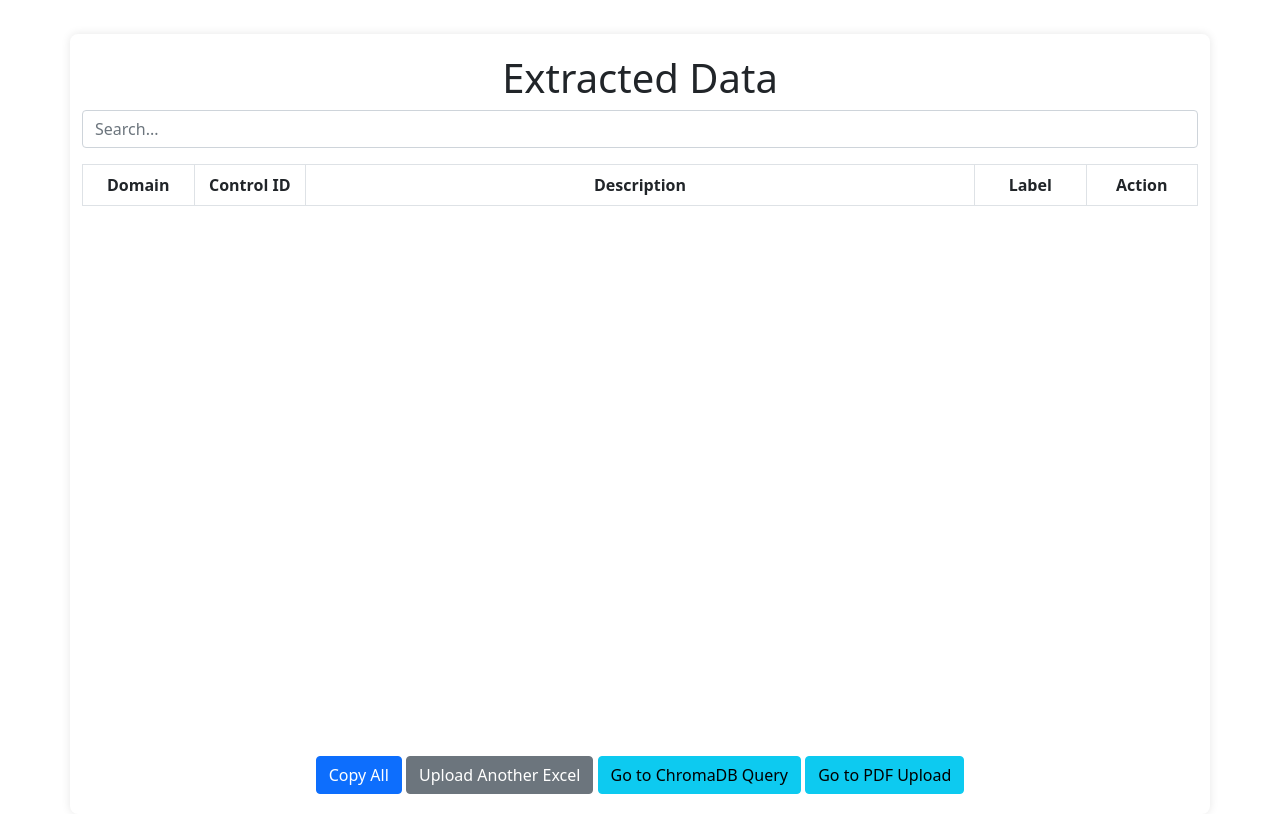
After one commit to farhancirrus/EXTRACT2, a Django app: template pdf_extractor/templates/pdf_extractor/excel_result.html in a window 1280 px wide. The commit adds this page. Run offline with Django 5.2, Linux system fonts and the light colour scheme; the template is opened without the code that fills it: most values are stand-ins (such as "Sample title", 1, 10 or a date in 2020); lists and menus that the app fills with data are empty.

Commit message:
can now upload/extract excel

```diff
--- a/pdf_extractor/models.py
+++ b/pdf_extractor/models.py
@@ -3,3 +3,7 @@ from django.db import models
 class PDFDocument(models.Model):
     file = models.FileField(upload_to='pdfs/')
     uploaded_at = models.DateTimeField(auto_now_add=True)
+
+class ExcelDocument(models.Model):
+    file = models.FileField(upload_to='excels/')
+    uploaded_at = models.DateTimeField(auto_now_add=True)
--- /dev/null
+++ b/pdf_extractor/templates/pdf_extractor/excel_result.html
@@ -0,0 +1,177 @@
+{% load static %}
+<!DOCTYPE html>
+<html lang="en">
+<head>
+    <meta charset="UTF-8">
+    <meta name="viewport" content="width=device-width, initial-scale=1.0">
+    <title>Extracted Data</title>
+    <link rel="stylesheet" href="{% static 'pdf_extractor/styles.css' %}">
+    <script src="https://code.jquery.com/jquery-3.6.0.min.js"></script>
+    <script src="https://cdn.jsdelivr.net/npm/bootstrap@5.1.3/dist/js/bootstrap.bundle.min.js"></script>
+    <link rel="stylesheet" href="https://cdn.jsdelivr.net/npm/bootstrap@5.1.3/dist/css/bootstrap.min.css">
+    <style>
+        .table-container {
+            height: 70vh;
+            overflow-y: auto;
+        }
+        .table {
+            table-layout: fixed;
+        }
+        .table th:nth-child(1),
+        .table td:nth-child(1) {
+            width: 10%;
+        }
+        .table th:nth-child(2),
+        .table td:nth-child(2) {
+            width: 10%;
+        }
+        .table th:nth-child(3),
+        .table td:nth-child(3) {
+            width: 60%;
+        }
+        .table th:nth-child(4),
+        .table td:nth-child(4) {
+            width: 10%;
+        }
+        .table th:nth-child(5),
+        .table td:nth-child(5) {
+            width: 10%;
+        }
+        .table td {
+            word-wrap: break-word;
+        }
+    </style>
+</head>
+<body>
+    <div class="container mt-5">
+        <h1>Extracted Data</h1>
+        <div class="mb-3">
+            <input type="text" id="search" class="form-control" placeholder="Search...">
+        </div>
+        <div class="table-container">
+            <table class="table table-striped table-bordered">
+                <thead>
+                    <tr>
+                        <th>Domain</th>
+                        <th>Control ID</th>
+                        <th>Description</th>
+                        <th>Label</th>
+                        <th>Action</th>
+                    </tr>
+                </thead>
+                <tbody id="jsonTable">
+                </tbody>
+            </table>
+        </div>
+        <div id="pagination" class="d-flex justify-content-center mt-3"></div>
+        <button class="btn btn-primary mt-3" onclick="copyAll()">Copy All</button>
+        <button class="btn btn-secondary mt-3" onclick="window.location.href='{% url 'upload_excel' %}'">Upload Another Excel</button>
+        <button class="btn btn-info mt-3" onclick="window.location.href='{% url 'query_view' %}'">Go to ChromaDB Query</button>
+        <button class="btn btn-info mt-3" onclick="window.location.href='{% url 'upload_pdf' %}'">Go to PDF Upload</button>
+    </div>
+
+    <script>
+        const jsonData = {{ json_data|safe }};
+        const itemsPerPage = 10;
+        let currentPage = 1;
+
+        function flattenData(data) {
+            const flatData = [];
+            for (const domain in data) {
+                data[domain].forEach(item => {
+                    flatData.push({
+                        domain: domain,
+                        control_id: item.control_id,
+                        control_description: item.control_description,
+                        label: item.label
+                    });
+                });
+            }
+            return flatData;
+        }
+
+        const flatJsonData = flattenData(jsonData);
+
+        function displayJSON(page) {
+            const start = (page - 1) * itemsPerPage;
+            const end = start + itemsPerPage;
+            const pageData = flatJsonData.slice(start, end);
+
+            $('#jsonTable').empty();
+            pageData.forEach(item => {
+                $('#jsonTable').append(`
+                    <tr>
+                        <td>${item.domain}</td>
+                        <td>${item.control_id}</td>
+                        <td>${item.control_description}</td>
+                        <td>${item.label}</td>
+                        <td><button class="btn btn-sm btn-outline-primary" onclick="copyToClipboard('${item.control_id}: ${item.control_description}')">Copy</button></td>
+                    </tr>
+                `);
+            });
+
+            updatePagination();
+        }
+
+        function updatePagination() {
+            const totalPages = Math.ceil(flatJsonData.length / itemsPerPage);
+            let paginationHtml = '';
+
+            for (let i = 1; i <= totalPages; i++) {
+                paginationHtml += `<button class="btn btn-sm btn-outline-secondary mx-1 ${i === currentPage ? 'active' : ''}" onclick="changePage(${i})">${i}</button>`;
+            }
+
+            $('#pagination').html(paginationHtml);
+        }
+
+        function changePage(page) {
+            currentPage = page;
+            displayJSON(page);
+        }
+
+        function copyToClipboard(text) {
+            navigator.clipboard.writeText(text).then(() => {
+                alert('Copied to clipboard!');
+            });
+        }
+
+        function copyAll() {
+            const allText = JSON.stringify(jsonData, null, 2);
+            navigator.clipboard.writeText(allText).then(() => {
+                alert('All data copied to clipboard!');
+            });
+        }
+
+        $('#search').on('input', function() {
+            const searchTerm = $(this).val().toLowerCase();
+            const filteredData = flatJsonData.filter(item =>
+                item.domain.toLowerCase().includes(searchTerm) ||
+                item.control_id.toLowerCase().includes(searchTerm) ||
+                item.control_description.toLowerCase().includes(searchTerm) ||
+                item.label.toLowerCase().includes(searchTerm)
+            );
+            displayFilteredJSON(filteredData);
+        });
+
+        function displayFilteredJSON(data) {
+            $('#jsonTable').empty();
+            data.forEach(item => {
+                $('#jsonTable').append(`
+                    <tr>
+                        <td>${item.domain}</td>
+                        <td>${item.control_id}</td>
+                        <td>${item.control_description}</td>
+                        <td>${item.label}</td>
+                        <td><button class="btn btn-sm btn-outline-primary" onclick="copyToClipboard('${item.control_id}: ${item.control_description}')">Copy</button></td>
+                    </tr>
+                `);
+            });
+            $('#pagination').empty();
+        }
+
+        $(document).ready(function() {
+            displayJSON(1);
+        });
+    </script>
+</body>
+</html>
--- a/pdf_extractor/templates/pdf_extractor/home.html
+++ b/pdf_extractor/templates/pdf_extractor/home.html
@@ -11,6 +11,7 @@
     <div class="container">
         <h1>Welcome to E.X.T.R.A.C.T</h1>
         <button onclick="window.location.href='{% url 'upload_pdf' %}'">Go to PDF Upload</button>
+        <button onclick="window.location.href='{% url 'upload_excel' %}'">Go to Excel Upload</button>
         <button onclick="window.location.href='{% url 'query_view' %}'">Go to ChromaDB Query</button>
     </div>
 </body>
--- a/pdf_extractor/templates/pdf_extractor/result.html
+++ b/pdf_extractor/templates/pdf_extractor/pdf_result.html
@@ -67,6 +67,7 @@
         <button class="btn btn-primary mt-3" onclick="copyAll()">Copy All</button>
         <button class="btn btn-secondary mt-3" onclick="window.location.href='{% url 'upload_pdf' %}'">Upload Another PDF</button>
         <button class="btn btn-info mt-3" onclick="window.location.href='{% url 'query_view' %}'">Go to ChromaDB Query</button>
+        <button class="btn btn-info mt-3" onclick="window.location.href='{% url 'upload_excel' %}'">Go to Excel Upload</button>
     </div>
 
     <script>
--- a/pdf_extractor/templates/pdf_extractor/query.html
+++ b/pdf_extractor/templates/pdf_extractor/query.html
@@ -17,7 +17,8 @@
             <button type="submit">Submit</button>
         </form>
         <div id="results"></div>
-        <button onclick="window.location.href='{% url 'upload_pdf' %}'">Go to PDF Upload</button>
+        <button onclick="window.location.href='{% url 'upload_excel' %}'" class="btn btn-secondary mt-3">Go to Excel Upload</button>
+        <button onclick="window.location.href='{% url 'upload_pdf' %}'" class="btn btn-secondary mt-3">Go to PDF Upload</button>
     </div>
     <script>
         document.getElementById('query-form').onsubmit = async function(e) {
--- a/pdf_extractor/templates/pdf_extractor/upload.html
+++ b/pdf_extractor/templates/pdf_extractor/upload_pdf.html
@@ -19,6 +19,7 @@
             </div>
             <button type="submit" class="btn btn-primary">Upload</button>
         </form>
+        <button onclick="window.location.href='{% url 'upload_excel' %}'" class="btn btn-secondary mt-3">Go to Excel Upload</button>
         <button onclick="window.location.href='{% url 'query_view' %}'" class="btn btn-secondary mt-3">Go to ChromaDB Query</button>
     </div>
 </body>
--- a/pdf_extractor/urls.py
+++ b/pdf_extractor/urls.py
@@ -1,8 +1,12 @@
 from django.urls import path
-from .views import home, upload_pdf, query_view
+from .views import home, upload_pdf, query_view, upload_excel
+import logging
+
+logger = logging.getLogger(__name__)
 
 urlpatterns = [
     path('', home, name='home'),
-    path('upload/', upload_pdf, name='upload_pdf'),
+    path('upload-pdf/', upload_pdf, name='upload_pdf'),
+    path('upload-excel/', upload_excel, name='upload_excel'),
     path('query/', query_view, name='query_view'),
 ]
```
Also changed, not shown: extract_project/settings.py (+27 -0 lines), extract_xls.py (added, +37 -0 lines), pdf_extractor/forms.py (+7 -1 lines), pdf_extractor/templates/pdf_extractor/upload_excel.html (added, +33 -0 lines), pdf_extractor/views.py (+31 -3 lines), pdf_extractor/migrations/0002_exceldocument.py (added), 1 other file.
